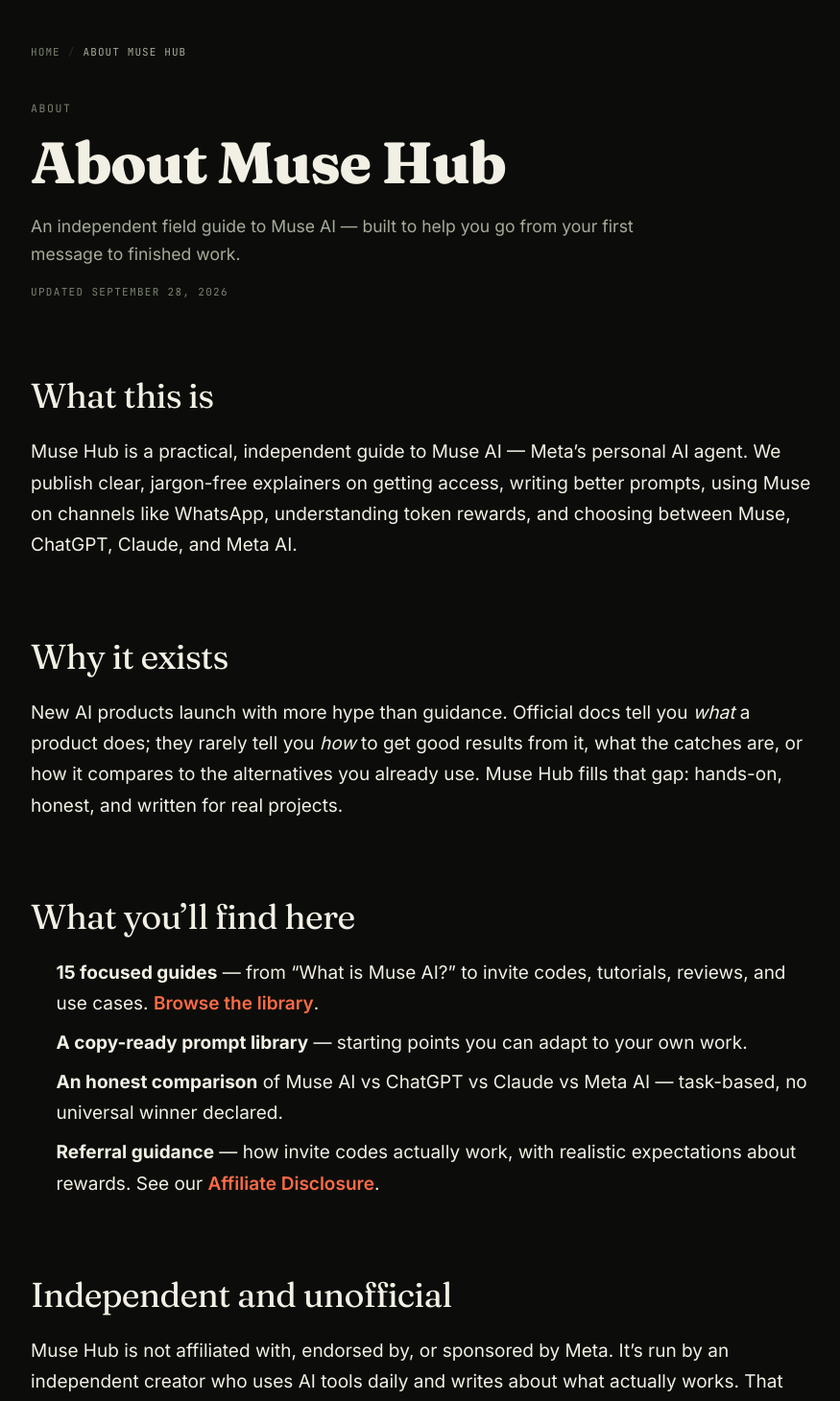
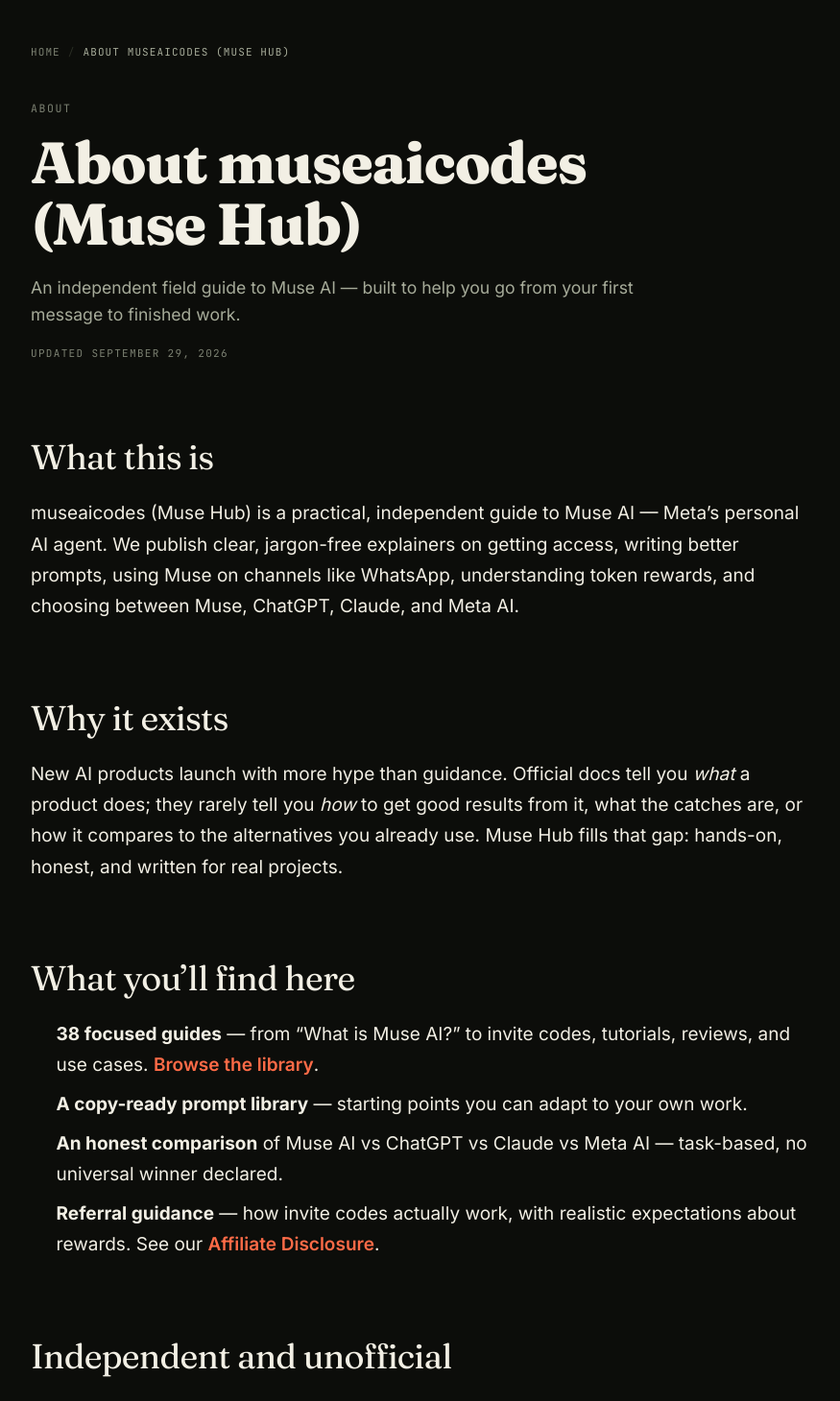
Before and after one commit to aicodedecode/Museaicodes, a Next.js app: page /about in a window 1280 px wide. Shown: the part 80-1540 px from the top of the page at 96% size, without its empty margins (24-899 px from the left). Built offline with nearby package versions, Linux system fonts and the light colour scheme.

Commit message:
Brand entity clarity: museaicodes in homepage title/meta, Organization+WebSite JSON-LD, about page, footer

```diff
--- a/app/about/page.tsx
+++ b/app/about/page.tsx
@@ -3,9 +3,9 @@
 import { SITE } from "@/lib/site";
 
 export const metadata: Metadata = {
-  title: "About Muse Hub",
+  title: "About museaicodes (Muse Hub)",
   description:
-    "Muse Hub is an independent, unofficial guide to Muse AI — 31 practical guides on access, prompts, WhatsApp, tokens, and honest comparisons.",
+    "museaicodes (Muse Hub) is an independent, unofficial guide to Muse AI — 38 practical guides on access, prompts, WhatsApp, tokens, and honest comparisons.",
   alternates: { canonical: `${SITE.baseUrl}/about` },
 };
 
@@ -14,12 +14,12 @@
     <LegalPage
       slug="about"
       kicker="About"
-      title="About Muse Hub"
+      title="About museaicodes (Muse Hub)"
       deck="An independent field guide to Muse AI — built to help you go from your first message to finished work."
     >
       <h2>What this is</h2>
       <p>
-        Muse Hub is a practical, independent guide to Muse AI — Meta’s personal AI agent.
+        museaicodes (Muse Hub) is a practical, independent guide to Muse AI — Meta’s personal AI agent.
         We publish clear, jargon-free explainers on getting access, writing better prompts,
         using Muse on channels like WhatsApp, understanding token rewards, and choosing
         between Muse, ChatGPT, Claude, and Meta AI.
@@ -36,7 +36,7 @@
       <h2>What you’ll find here</h2>
       <ul>
         <li>
-          <strong>15 focused guides</strong> — from “What is Muse AI?” to invite codes,
+          <strong>38 focused guides</strong> — from “What is Muse AI?” to invite codes,
           tutorials, reviews, and use cases. <a href="/guides">Browse the library</a>.
         </li>
         <li>
@@ -56,7 +56,7 @@
 
       <h2>Independent and unofficial</h2>
       <p>
-        Muse Hub is not affiliated with, endorsed by, or sponsored by Meta. It’s run by an
+        museaicodes (Muse Hub) is not affiliated with, endorsed by, or sponsored by Meta. It’s run by an
         independent creator who uses AI tools daily and writes about what actually works.
         That independence is the point: we can say what official pages can’t.
       </p>
--- a/app/layout.tsx
+++ b/app/layout.tsx
@@ -4,6 +4,7 @@
 import { SITE } from "@/lib/site";
 import SiteHeader from "@/components/SiteHeader";
 import SiteFooter from "@/components/SiteFooter";
+import JsonLd from "@/components/JsonLd";
 import { ToastProvider } from "@/components/Toast";
 import "./globals.css";
 
@@ -81,6 +82,33 @@
   alternates: { canonical: SITE.baseUrl },
 };
 
+const ORG_JSON_LD = {
+  "@context": "https://schema.org",
+  "@graph": [
+    {
+      "@type": "Organization",
+      "@id": `${SITE.baseUrl}#organization`,
+      name: "museaicodes",
+      alternateName: "Muse Hub",
+      url: SITE.baseUrl,
+      description:
+        "museaicodes (Muse Hub) is an independent, unofficial guide hub for Meta's Muse AI — practical guides, invite and referral codes, tools, and honest comparisons.",
+      logo: {
+        "@type": "ImageObject",
+        url: `${SITE.baseUrl}/images/brand/jolly-logo.png`,
+      },
+    },
+    {
+      "@type": "WebSite",
+      "@id": `${SITE.baseUrl}#website`,
+      name: "museaicodes",
+      alternateName: "Muse Hub",
+      url: SITE.baseUrl,
+      publisher: { "@id": `${SITE.baseUrl}#organization` },
+    },
+  ],
+};
+
 export default function RootLayout({ children }: { children: React.ReactNode }) {
   return (
     <html
@@ -96,6 +124,7 @@
           disableTransitionOnChange
         >
           <ToastProvider>
+            <JsonLd data={ORG_JSON_LD} />
             <a href="#main" className="skip-link">
               Skip to content
             </a>
--- a/app/page.tsx
+++ b/app/page.tsx
@@ -17,14 +17,14 @@
 import { CopyButton } from "@/components/Toast";
 
 export const metadata: Metadata = {
-  title: "Muse Hub: Muse AI Guides, Invite Codes & Tutorials (2026)",
+  title: "museaicodes — Muse AI Guides, Invite Codes & Tutorials (2026)",
   description:
-    "Muse Hub — the ultimate unofficial Muse AI guide hub: invite & referral codes, 38 in-depth guides, interactive tools, prompt library, use cases, and honest comparisons with ChatGPT, Claude, and Meta AI.",
+    "museaicodes (Muse Hub) — the ultimate unofficial Muse AI guide hub: invite & referral codes, 38 in-depth guides, interactive tools, prompt library, use cases, and honest comparisons with ChatGPT, Claude, and Meta AI.",
   alternates: { canonical: SITE.baseUrl },
   openGraph: {
-    title: "Muse Hub: Muse AI Guides, Invite Codes & Tutorials (2026)",
+    title: "museaicodes — Muse AI Guides, Invite Codes & Tutorials (2026)",
     description:
-      "38 practical Muse AI guides covering access, prompts, WhatsApp, tokens, use cases, and AI app comparisons.",
+      "museaicodes: 38 practical Muse AI guides covering access, prompts, WhatsApp, tokens, use cases, and AI app comparisons.",
     url: SITE.baseUrl,
   },
 };
--- a/components/SiteFooter.tsx
+++ b/components/SiteFooter.tsx
@@ -26,6 +26,9 @@
         <div className="max-w-md">
           <p className="font-display text-xl font-bold">
             Muse<span className="text-accent">·</span>Hub
+          </p>
+          <p className="mt-1 font-mono text-[11px] uppercase tracking-[0.12em] text-faint">
+            museaicodes.com
           </p>
           <p className="mt-3 text-sm leading-relaxed text-muted">
             Unofficial guide. Not affiliated with Meta. An independent learning
--- a/lib/site.ts
+++ b/lib/site.ts
@@ -8,7 +8,7 @@
   referralCodes: ["3C77QC", "N8DCUB"] as const,
   skillsUrl: "https://museai-eight.vercel.app/",
   contactEmail: "aiprofit.in@gmail.com",
-  updated: "September 28, 2026",
+  updated: "September 29, 2026",
 } as const;
 
 export const NAV_LINKS = [
```
